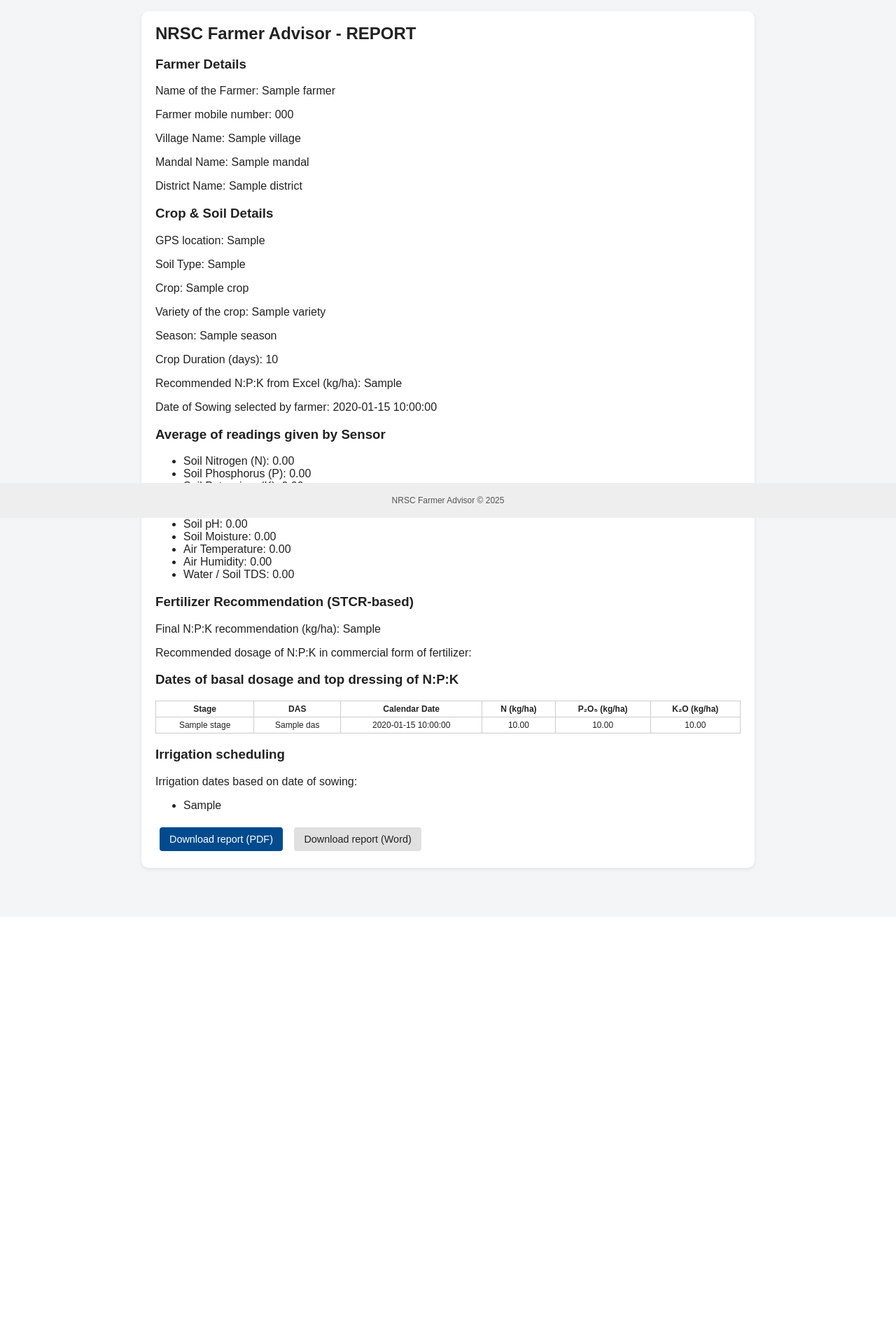
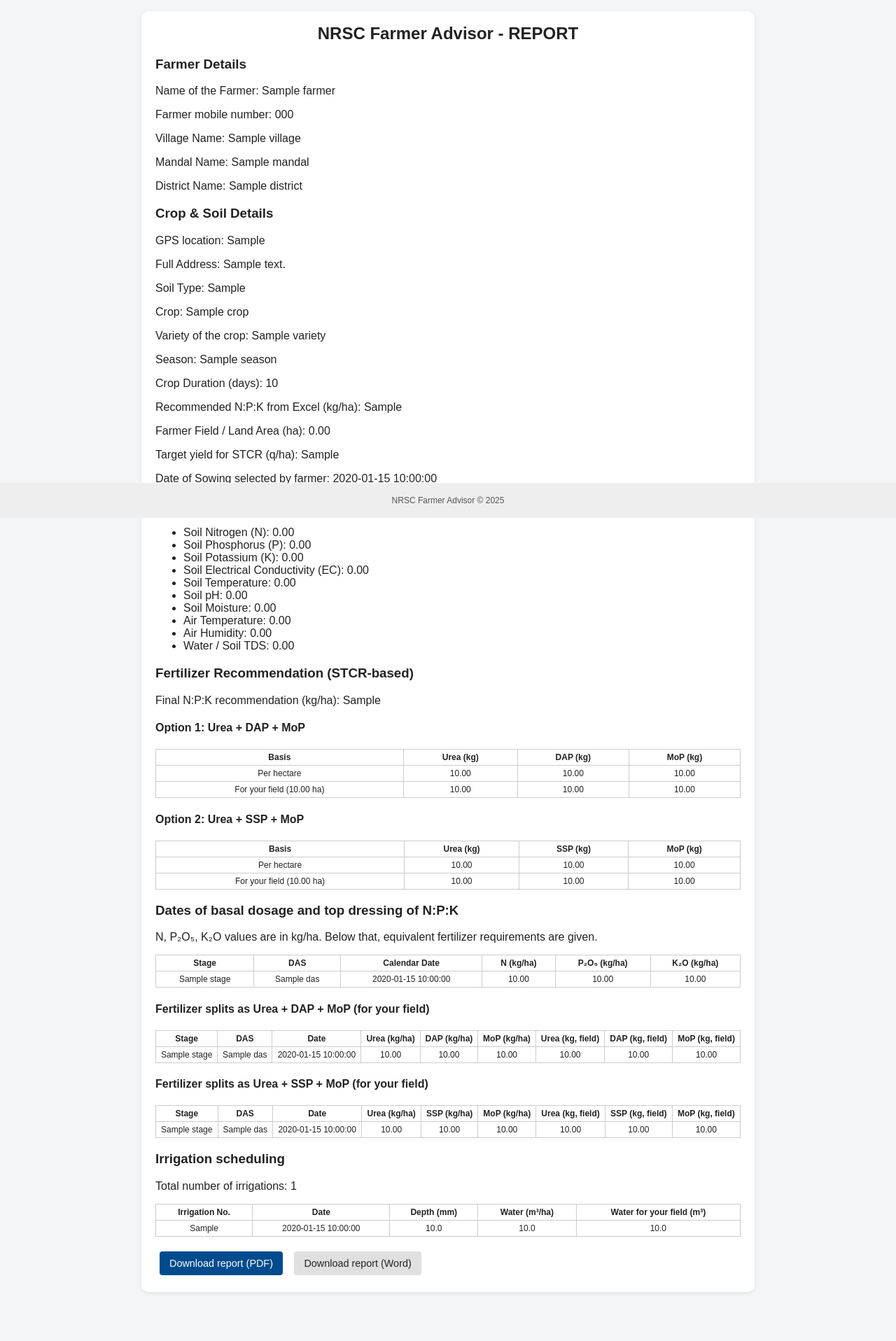
Before and after one commit to Prasanth535/nrsc_farmer_calculator, a Flask app: template templates/report.html in a window 1280 px wide. Shown: the part 60-1976 px from the top of the page at 70% size. Before the commit the page ends 1307 px from the top, so only its background shows below. Run offline with Flask 3, Linux system fonts and the light colour scheme; the template is opened without the code that fills it: most values are stand-ins (such as "Sample title", 1, 10 or a date in 2020).

Commit message:
Update report.html

```diff
--- a/templates/report.html
+++ b/templates/report.html
@@ -1,7 +1,7 @@
 {% extends "base.html" %}
 {% block content %}
 <div class="card">
-    <h2>NRSC Farmer Advisor - REPORT</h2>
+    <h2 class="center-title">NRSC Farmer Advisor - REPORT</h2>
 
     <h3>Farmer Details</h3>
     <p>Name of the Farmer: {{ farmer.name }}</p>
@@ -12,12 +12,17 @@
 
     <h3>Crop &amp; Soil Details</h3>
     <p>GPS location: {{ crop.gps_location }}</p>
+    <p>Full Address: {{ crop.gps_address }}</p>
     <p>Soil Type: {{ crop.soil_type }}</p>
     <p>Crop: {{ crop.crop }}</p>
     <p>Variety of the crop: {{ crop.variety }}</p>
     <p>Season: {{ crop.season }}</p>
     <p>Crop Duration (days): {{ crop.duration }}</p>
     <p>Recommended N:P:K from Excel (kg/ha): {{ crop.recommended_npk }}</p>
+    <p>Farmer Field / Land Area (ha): {{ "%.2f"|format(crop.land_area or 0) }}</p>
+    {% if crop.target_yield_q is not none %}
+        <p>Target yield for STCR (q/ha): {{ crop.target_yield_q }}</p>
+    {% endif %}
     <p>Date of Sowing selected by farmer: {{ crop.sowing_date }}</p>
 
     <h3>Average of readings given by Sensor</h3>
@@ -36,11 +41,62 @@
 
     <h3>Fertilizer Recommendation (STCR-based)</h3>
     <p>Final N:P:K recommendation (kg/ha): {{ calculated.recommended_npk_after }}</p>
-    <p>Recommended dosage of N:P:K in commercial form of fertilizer:</p>
-    <p>{{ calculated.fertilizer_form }}</p>
+
+    <h4>Option 1: Urea + DAP + MoP</h4>
+    <table class="readings-table">
+        <thead>
+        <tr>
+            <th>Basis</th>
+            <th>Urea (kg)</th>
+            <th>DAP (kg)</th>
+            <th>MoP (kg)</th>
+        </tr>
+        </thead>
+        <tbody>
+        <tr>
+            <td>Per hectare</td>
+            <td>{{ "%.2f"|format(calculated.urea_dap_mop_per_ha.urea) }}</td>
+            <td>{{ "%.2f"|format(calculated.urea_dap_mop_per_ha.dap) }}</td>
+            <td>{{ "%.2f"|format(calculated.urea_dap_mop_per_ha.mop) }}</td>
+        </tr>
+        <tr>
+            <td>For your field ({{ "%.2f"|format(calculated.area_ha) }} ha)</td>
+            <td>{{ "%.2f"|format(calculated.urea_dap_mop_field.urea) }}</td>
+            <td>{{ "%.2f"|format(calculated.urea_dap_mop_field.dap) }}</td>
+            <td>{{ "%.2f"|format(calculated.urea_dap_mop_field.mop) }}</td>
+        </tr>
+        </tbody>
+    </table>
+
+    <h4>Option 2: Urea + SSP + MoP</h4>
+    <table class="readings-table">
+        <thead>
+        <tr>
+            <th>Basis</th>
+            <th>Urea (kg)</th>
+            <th>SSP (kg)</th>
+            <th>MoP (kg)</th>
+        </tr>
+        </thead>
+        <tbody>
+        <tr>
+            <td>Per hectare</td>
+            <td>{{ "%.2f"|format(calculated.urea_ssp_mop_per_ha.urea) }}</td>
+            <td>{{ "%.2f"|format(calculated.urea_ssp_mop_per_ha.ssp) }}</td>
+            <td>{{ "%.2f"|format(calculated.urea_ssp_mop_per_ha.mop) }}</td>
+        </tr>
+        <tr>
+            <td>For your field ({{ "%.2f"|format(calculated.area_ha) }} ha)</td>
+            <td>{{ "%.2f"|format(calculated.urea_ssp_mop_field.urea) }}</td>
+            <td>{{ "%.2f"|format(calculated.urea_ssp_mop_field.ssp) }}</td>
+            <td>{{ "%.2f"|format(calculated.urea_ssp_mop_field.mop) }}</td>
+        </tr>
+        </tbody>
+    </table>
 
     <h3>Dates of basal dosage and top dressing of N:P:K</h3>
     {% if fert_schedule %}
+        <p>N, P₂O₅, K₂O values are in kg/ha. Below that, equivalent fertilizer requirements are given.</p>
         <table class="readings-table">
             <thead>
             <tr>
@@ -65,18 +121,99 @@
             {% endfor %}
             </tbody>
         </table>
+
+        <h4>Fertilizer splits as Urea + DAP + MoP (for your field)</h4>
+        <table class="readings-table">
+            <thead>
+            <tr>
+                <th>Stage</th>
+                <th>DAS</th>
+                <th>Date</th>
+                <th>Urea (kg/ha)</th>
+                <th>DAP (kg/ha)</th>
+                <th>MoP (kg/ha)</th>
+                <th>Urea (kg, field)</th>
+                <th>DAP (kg, field)</th>
+                <th>MoP (kg, field)</th>
+            </tr>
+            </thead>
+            <tbody>
+            {% for fs in fert_schedule %}
+                <tr>
+                    <td>{{ fs.stage }}</td>
+                    <td>{{ fs.das }}</td>
+                    <td>{{ fs.date }}</td>
+                    <td>{{ "%.2f"|format(fs.urea_dap_urea_ha) }}</td>
+                    <td>{{ "%.2f"|format(fs.urea_dap_dap_ha) }}</td>
+                    <td>{{ "%.2f"|format(fs.urea_dap_mop_ha) }}</td>
+                    <td>{{ "%.2f"|format(fs.urea_dap_urea_field) }}</td>
+                    <td>{{ "%.2f"|format(fs.urea_dap_dap_field) }}</td>
+                    <td>{{ "%.2f"|format(fs.urea_dap_mop_field) }}</td>
+                </tr>
+            {% endfor %}
+            </tbody>
+        </table>
+
+        <h4>Fertilizer splits as Urea + SSP + MoP (for your field)</h4>
+        <table class="readings-table">
+            <thead>
+            <tr>
+                <th>Stage</th>
+                <th>DAS</th>
+                <th>Date</th>
+                <th>Urea (kg/ha)</th>
+                <th>SSP (kg/ha)</th>
+                <th>MoP (kg/ha)</th>
+                <th>Urea (kg, field)</th>
+                <th>SSP (kg, field)</th>
+                <th>MoP (kg, field)</th>
+            </tr>
+            </thead>
+            <tbody>
+            {% for fs in fert_schedule %}
+                <tr>
+                    <td>{{ fs.stage }}</td>
+                    <td>{{ fs.das }}</td>
+                    <td>{{ fs.date }}</td>
+                    <td>{{ "%.2f"|format(fs.urea_ssp_urea_ha) }}</td>
+                    <td>{{ "%.2f"|format(fs.urea_ssp_ssp_ha) }}</td>
+                    <td>{{ "%.2f"|format(fs.urea_ssp_mop_ha) }}</td>
+                    <td>{{ "%.2f"|format(fs.urea_ssp_urea_field) }}</td>
+                    <td>{{ "%.2f"|format(fs.urea_ssp_ssp_field) }}</td>
+                    <td>{{ "%.2f"|format(fs.urea_ssp_mop_field) }}</td>
+                </tr>
+            {% endfor %}
+            </tbody>
+        </table>
     {% else %}
         <p>No fertilizer split schedule generated.</p>
     {% endif %}
 
     <h3>Irrigation scheduling</h3>
     {% if irrigation_schedule %}
-        <p>Irrigation dates based on date of sowing:</p>
-        <ul>
-            {% for d in irrigation_schedule %}
-                <li>{{ d }}</li>
+        <p>Total number of irrigations: {{ irrigation_schedule|length }}</p>
+        <table class="readings-table">
+            <thead>
+            <tr>
+                <th>Irrigation No.</th>
+                <th>Date</th>
+                <th>Depth (mm)</th>
+                <th>Water (m³/ha)</th>
+                <th>Water for your field (m³)</th>
+            </tr>
+            </thead>
+            <tbody>
+            {% for irr in irrigation_schedule %}
+                <tr>
+                    <td>{{ irr.no }}</td>
+                    <td>{{ irr.date }}</td>
+                    <td>{{ "%.1f"|format(irr.depth_mm) }}</td>
+                    <td>{{ "%.1f"|format(irr.water_m3_per_ha) }}</td>
+                    <td>{{ "%.1f"|format(irr.water_m3_field) }}</td>
+                </tr>
             {% endfor %}
-        </ul>
+            </tbody>
+        </table>
     {% else %}
         <p>No irrigation schedule generated.</p>
     {% endif %}
```
